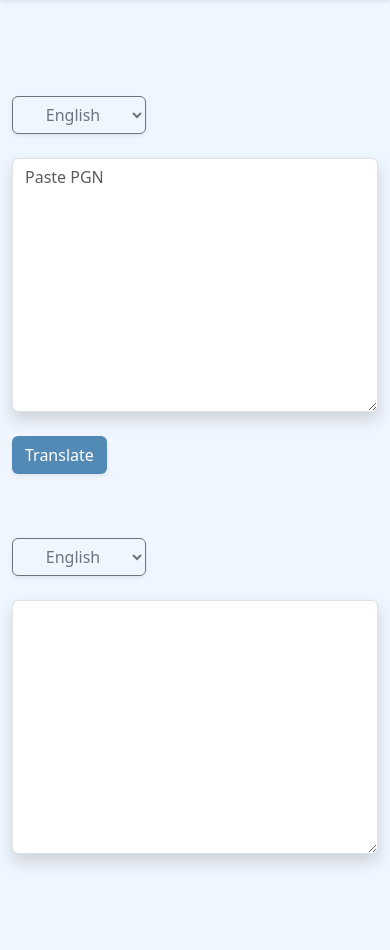
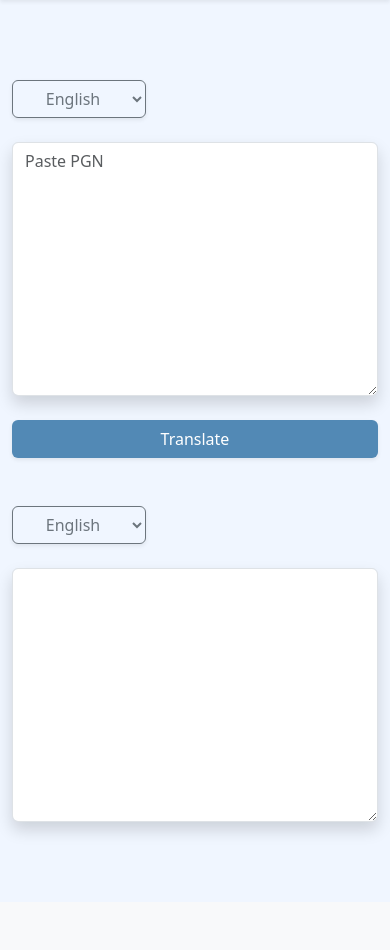
Before and after one commit to edlouhau/pgn-translator-app, a Django app: page / in a window 390 px wide. Shown: the part 57-1007 px from the top of the page. After the commit the page ends 896 px from the top, so only its background shows below. Run offline with Django 4.2, Linux system fonts and the light colour scheme; some libraries are stand-ins or nearby versions.

Commit message:
Make the translate button bigger on small screens.

```diff
--- a/translator/static/translator/style.css
+++ b/translator/static/translator/style.css
@@ -26,12 +26,12 @@ nav {
 @media only screen and (max-width: 768px) {
 
     .translator__forms {
-        margin: 6rem ;
+        margin: 5rem ;
     }
 
     .target__form {
         margin-right: 0rem;
-        margin-bottom: 4rem;
+        margin-bottom: 3rem;
     }
 
-  }
+}
--- a/translator/templates/translator/index.html
+++ b/translator/templates/translator/index.html
@@ -9,8 +9,10 @@
             {% csrf_token %}
             <div class="d-md-flex justify-content-center ">
                <div class="target__form">
-                    {{ source_form.as_div }}
-                    <button class="btn shadow-sm mt-4 translate__btn" type="submit">Translate</button>
+                    {{ source_form}}
+                    <div class="d-grid d-md-block">
+                        <button class="btn shadow-sm mt-4 translate__btn" type="submit">Translate</button>
+                    </div>
                 </div>
                 <div>
                     {{ target_form.as_div}}
```
